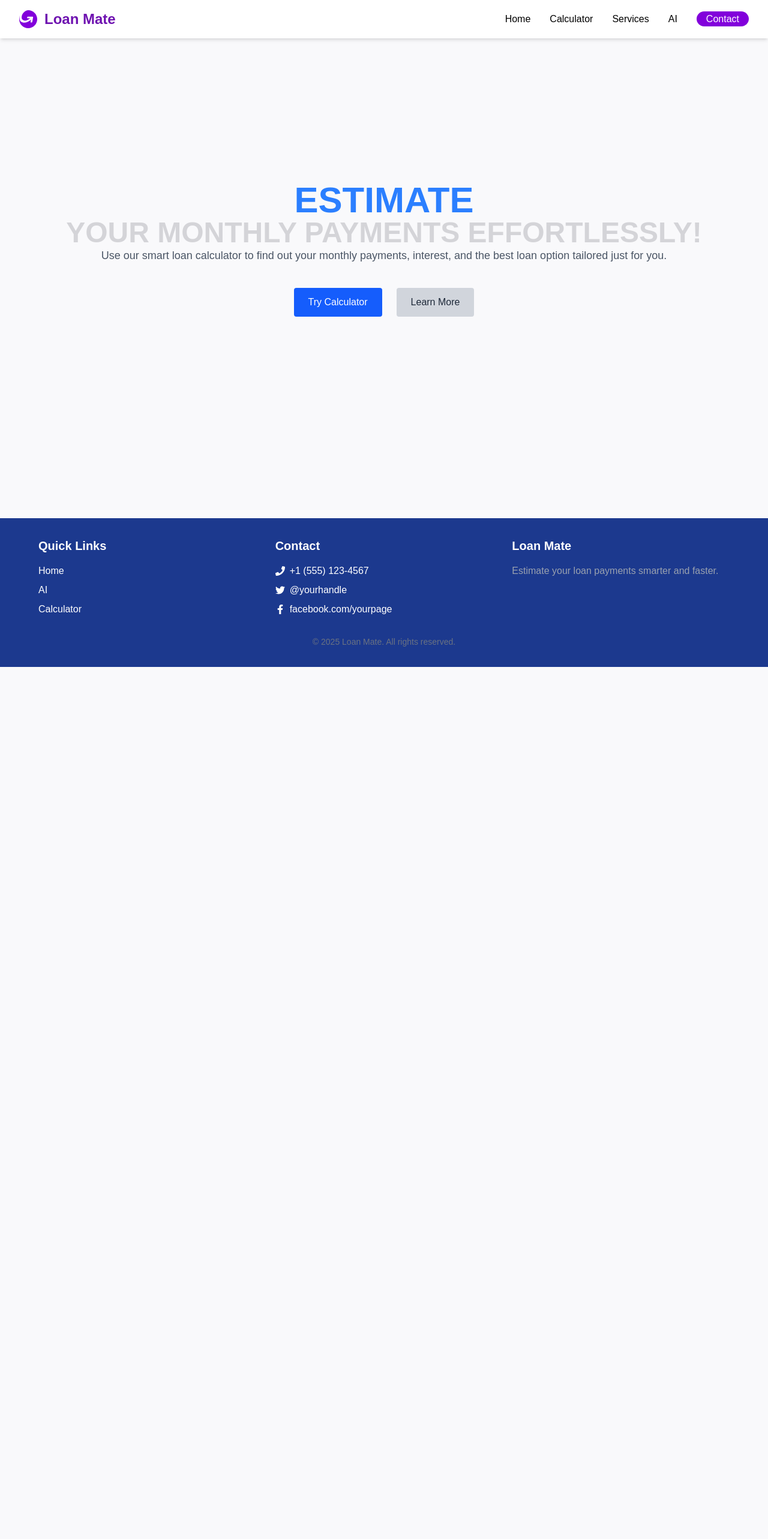
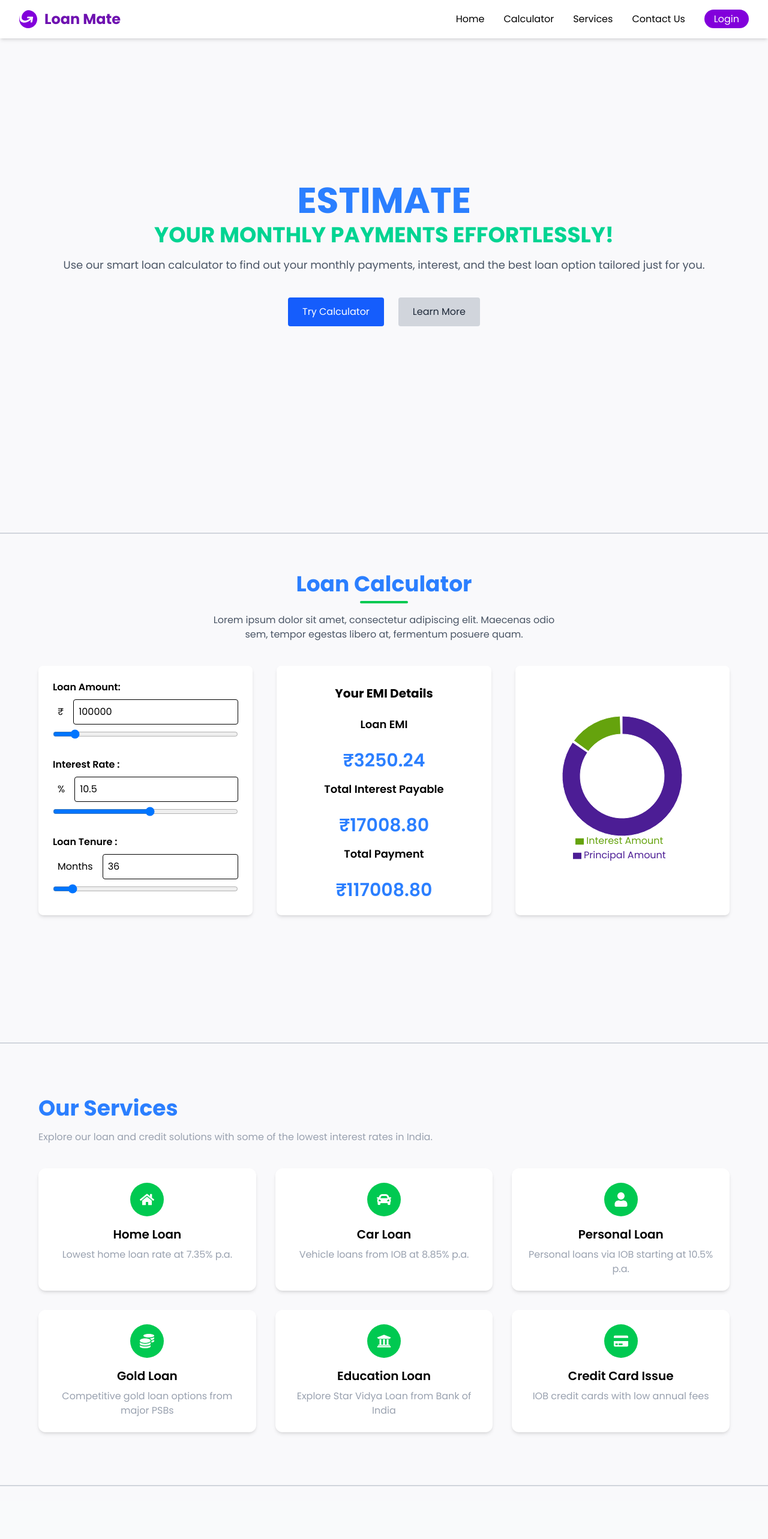
Before and after one commit to rohit-godara/LoanMate, a React (Vite) app: page / in a window 1280 px wide. Shown: the top 2566 px of the page at 60% size. Before the commit the page ends 1112 px from the top, so only its background shows below. Built offline with nearby package versions, Linux system fonts and the light colour scheme.

Commit message:
Add files via upload

```diff
--- a/index.html
+++ b/index.html
@@ -11,3 +11,4 @@
     <script type="module" src="/src/main.jsx"></script>
   </body>
 </html>
+<link href="https://fonts.googleapis.com/css2?family=Poppins:wght@400;600;700&display=swap" rel="stylesheet">
--- a/package.json
+++ b/package.json
@@ -15,6 +15,7 @@
     "react-dom": "^19.0.0",
     "react-icons": "^5.5.0",
     "react-router-dom": "^7.5.3",
+    "recharts": "^3.1.0",
     "tailwindcss": "^4.1.5"
   },
   "devDependencies": {
--- a/src/App.jsx
+++ b/src/App.jsx
@@ -5,6 +5,8 @@ import CalculatorPage from './CalculatorPage'
 import Layout from './components/Layout'
 import Services from './components/Services'
 import ContactPage from './components/ContactPage'
+import Login from './components/Login'
+import SignupPage from './components/SignupPage'
 
 
 
@@ -17,6 +19,8 @@ const App = () => {
           <Route path='/Calculator' element={<CalculatorPage />} />
           <Route path='/Services' element={<Services />} />
           <Route path="/contact" element={<ContactPage />} />
+          <Route path='/login' element={<Login/>} />
+          <Route path="/signup" element={<SignupPage />} />
         </Routes>
       </Layout>
     </Router>
--- a/src/CalculatorPage.jsx
+++ b/src/CalculatorPage.jsx
@@ -53,9 +53,9 @@ const CalculatorPage = () => {
 
       <div className="grid grid-cols-1 md:grid-cols-3 gap-10 w-full max-w-6xl">
         {/* Left: Input Form */}
-        <div className="bg-gray-900 p-6 rounded-lg shadow-md text-white">
+        <div className="bg-white p-6 rounded-lg shadow-md text-white">
           {/* Loan Amount */}
-          <div className="mb-6">
+          <div className="mb-6 text-black">
             <label className="block font-semibold mb-2">Loan Amount:</label>
             <div className="flex items-center space-x-2">
               <span className="bg-white px-2 py-1 rounded text-black">₹</span>
@@ -78,7 +78,7 @@ const CalculatorPage = () => {
           </div>
 
           {/* Interest Rate */}
-          <div className="mb-6">
+          <div className="mb-6 text-black">
             <label className="block font-semibold mb-2">Interest Rate :</label>
             <div className="flex items-center space-x-2">
               <span className="bg-white px-2 py-1 rounded text-black">%</span>
@@ -102,7 +102,7 @@ const CalculatorPage = () => {
           </div>
 
           {/* Loan Term */}
-          <div>
+          <div className='text-black'>
             <label className="block font-semibold mb-2">Loan Tenure :</label>
             <div className="flex items-center space-x-2">
               <span className="bg-white px-2 py-1 rounded text-black">Months</span>
@@ -126,26 +126,26 @@ const CalculatorPage = () => {
         </div>
 
         {/* Center: EMI Details */}
-        <div className="bg-gray-900 p-6 rounded-lg shadow-md text-white">
-          <h2 className="text-xl font-bold text-center bg-green-300 text-blue-500 py-2 rounded mb-4">Your EMI Details</h2>
+        <div className="p-6 rounded-lg shadow-md text-black bg-white">
+          <h2 className="text-xl font-bold text-center py-2 rounded mb-4">Your EMI Details</h2>
           <div className="space-y-4 text-center text-blue-500 text-lg font-semibold">
             <div>
-              Loan EMI<br />
-              <span className="text-3xl text-white">₹{monthlyPayment}</span>
+              <p className='text-black'>Loan EMI</p><br />
+              <span className="text-3xl">₹{monthlyPayment}</span>
             </div>
             <div>
-              Total Interest Payable<br />
-              <span className="text-3xl text-white">₹{totalInterest}</span>
+              <p className='text-black'>Total Interest Payable</p><br />
+              <span className="text-3xl">₹{totalInterest}</span>
             </div>
             <div>
-              Total Payment<br />
-              <span className="text-3xl text-white">₹{totalPayment}</span>
+              <p className='text-black'>Total Payment</p><br />
+              <span className="text-3xl">₹{totalPayment}</span>
             </div>
           </div>
         </div>
 
         {/* Right: Donut Chart */}
-        <div className="bg-gray-900 p-6 rounded-lg shadow-md flex justify-center items-center text-white">
+        <div className="bg-white p-6 rounded-lg shadow-md flex justify-center items-center text-white">
           <PieChart width={250} height={250}>
             <Pie
               data={data}
--- a/src/HeroSection.jsx
+++ b/src/HeroSection.jsx
@@ -1,18 +1,27 @@
-import React from 'react'
-import { Link } from 'react-router-dom'
+import React from 'react';
+import { Link } from 'react-router-dom';
+import CalculatorPage from './CalculatorPage';
+import Services from './components/Services';
+import ContactPage from './components/ContactPage';
 
 const HeroSection = () => {
-
   return (
     <>
-        {/* This is making empty space while navigating to Calculator Page */}
-        <div className='h-screen w-full bg-offwhite/95 text-black '>
-            <p className='text-center pt-60 uppercase font-bold text-5xl text-zinc-300'><span className='text-blue-500 text-6xl'>Estimate</span> <br /> Your Monthly Payments Effortlessly!</p>
-            <p className="text-lg text-center text-gray-600 mb-10">
+      <div className="min-h-screen w-full bg-offwhite/95 text-black">
+        <div className="text-center pt-60 uppercase font-bold text-5xl text-zinc-300">
+          <span className="text-blue-500 text-6xl">Estimate</span>
+          <br />
+          <span className="text-emerald-400 text-4xl">Your Monthly Payments Effortlessly!</span>
+        </div>
+
+        <p className="text-lg text-center text-gray-600 mb-10 mt-4">
           Use our smart loan calculator to find out your monthly payments, interest, and the best loan option tailored just for you.
         </p>
         <div className="flex justify-center gap-6">
-                <Link to={'/Calculator'} className="px-6 py-3 bg-blue-600 text-white rounded cursor-pointer hover:bg-blue-700 transition">
+          <Link
+            to={'/Calculator'}
+            className="px-6 py-3 bg-blue-600 text-white rounded cursor-pointer hover:bg-blue-700 transition"
+          >
             Try Calculator
           </Link>
           <button className="px-6 py-3 bg-gray-300 text-gray-800 rounded cursor-pointer hover:bg-gray-400 transition">
@@ -20,8 +29,15 @@ const HeroSection = () => {
           </button>
         </div>
       </div>
+
+      <hr className="border border-gray-300 shadow-md my-6" />
+      <CalculatorPage />
+      <hr className="border border-gray-300 shadow-md my-6" />
+      <Services />
+      <hr className="border border-gray-300 shadow-md my-6" />
+      <ContactPage />
     </>
-  )
-}
+  );
+};
 
-export default HeroSection
+export default HeroSection;
--- a/src/components/Footer.jsx
+++ b/src/components/Footer.jsx
@@ -4,7 +4,7 @@ import { FaTwitter, FaFacebookF, FaPhone } from 'react-icons/fa';
 
 const Footer = () => {
   return (
-    <footer className="bg-blue-900 text-white py-8 px-4 ">
+    <footer className="bg-blue-600 text-white py-8 px-4 ">
       <div className="max-w-6xl mx-auto grid grid-cols-1 md:grid-cols-2 lg:grid-cols-3 gap-8">
 
         {/* Quick Links */}
@@ -12,7 +12,7 @@ const Footer = () => {
           <h3 className="text-xl font-semibold mb-4">Quick Links</h3>
           <ul className="space-y-2">
             <li><Link to="/" className="hover:text-blue-400">Home</Link></li>
-            <li><Link to="/ai" className="hover:text-blue-400">AI</Link></li>
+            <li><Link to="/services" className="hover:text-blue-400">Services</Link></li>
             <li><Link to="/calculator" className="hover:text-blue-400">Calculator</Link></li>
           </ul>
         </div>
@@ -38,11 +38,11 @@ const Footer = () => {
         {/* Optional Extra Column (Brand or Logo) */}
         <div className="text-center md:text-left">
           <h3 className="text-xl font-semibold mb-4">Loan Mate</h3>
-          <p className="text-gray-400">Estimate your loan payments smarter and faster.</p>
+          <p className="text-gray-300">Estimate your loan payments smarter and faster.</p>
         </div>
       </div>
 
-      <div className="mt-8 text-center text-sm text-gray-500">
+      <div className="mt-8 text-center text-sm text-gray-300">
         &copy; {new Date().getFullYear()} Loan Mate. All rights reserved.
       </div>
     </footer>
--- /dev/null
+++ b/src/components/Login.jsx
@@ -0,0 +1,50 @@
+import React from 'react';
+
+const LoginPage = () => {
+  return (
+    <div className="min-h-screen flex items-center justify-center bg-gray-100 px-4">
+      <div className="bg-white shadow-lg rounded-lg p-8 w-full max-w-md border-t-8 border-purple-500">
+        <h2 className="text-3xl font-bold text-center text-purple-800 mb-6">Welcome Back</h2>
+        <p className="text-gray-600 text-center mb-8">Login to your Loan Mate account</p>
+
+        <form className="space-y-5">
+          <div>
+            <label className="block text-sm font-medium text-gray-700 mb-1">Email</label>
+            <input
+              type="email"
+              placeholder="you@example.com"
+              className="w-full border border-gray-300 rounded px-4 py-2 focus:outline-none focus:ring-2 focus:ring-purple-500"
+            />
+          </div>
+
+          <div>
+            <label className="block text-sm font-medium text-gray-700 mb-1">Password</label>
+            <input
+              type="password"
+              placeholder="••••••••"
+              className="w-full border border-gray-300 rounded px-4 py-2 focus:outline-none focus:ring-2 focus:ring-purple-500"
+            />
+          </div>
+
+          <button
+            type="submit"
+            className="w-full bg-purple-700 text-white py-2 rounded-full hover:bg-purple-800 transition-colors"
+          >
+            Login
+          </button>
+
+          <div className="text-center mt-4">
+            <p className="text-sm text-gray-600">
+              Don't have an account?{' '}
+              <a href="/signup" className="text-purple-600 hover:underline">
+                Sign Up
+              </a>
+            </p>
+          </div>
+        </form>
+      </div>
+    </div>
+  );
+};
+
+export default LoginPage;
--- a/src/components/Navbar.jsx
+++ b/src/components/Navbar.jsx
@@ -18,13 +18,13 @@ const Navbar = () => {
           <li><Link to="/" className="hover:text-purple-700">Home</Link></li>
           <li><Link to="/calculator" className="hover:text-purple-700">Calculator</Link></li>
           <li><Link to="/services" className="hover:text-purple-700">Services</Link></li>
-          <li><Link to="/ai" className="hover:text-purple-700">AI</Link></li>
+          <li><Link to="/contact" className="hover:text-purple-700">Contact Us</Link></li>
           <li>
             <Link
-              to="/contact"
+              to="/login"
               className="bg-purple-700 text-white px-4 py-1 rounded-full hover:bg-purple-800"
             >
-              Contact
+              Login
             </Link>
           </li>
         </ul>
--- a/src/components/Services.jsx
+++ b/src/components/Services.jsx
@@ -2,45 +2,72 @@ import React from 'react';
 import { FaHome, FaCar, FaUser, FaUniversity, FaCreditCard, FaCoins } from 'react-icons/fa';
 
 const services = [
-  { icon: <FaHome size={24} />, title: 'Home Loan' },
-  { icon: <FaCar size={24} />, title: 'Car Loan' },
-  { icon: <FaUser size={24} />, title: 'Personal Loan' },
-  { icon: <FaCoins size={24} />, title: 'Gold Loan' },
-  { icon: <FaUniversity size={24} />, title: 'Education Loan' },
-  { icon: <FaCreditCard size={24} />, title: 'Credit Card Issue' }
+  {
+    icon: <FaHome size={24} />,
+    title: 'Home Loan',
+    description: 'Lowest home loan rate at 7.35% p.a.',
+    link: 'https://bankofmaharashtra.in/personal-banking/loans/home-loan'
+  },
+  {
+    icon: <FaCar size={24} />,
+    title: 'Car Loan',
+    description: 'Vehicle loans from IOB at 8.85% p.a.',
+    link: 'https://www.iob.in/Vehicle-loans'
+  },
+  {
+    icon: <FaUser size={24} />,
+    title: 'Personal Loan',
+    description: 'Personal loans via IOB starting at 10.5% p.a.',
+    link: 'https://www.iob.in'
+  },
+  {
+    icon: <FaCoins size={24} />,
+    title: 'Gold Loan',
+    description: 'Competitive gold loan options from major PSBs',
+    link: 'https://sbi.co.in/web/personal-banking/loans/gold-loan'
+  },
+  {
+    icon: <FaUniversity size={24} />,
+    title: 'Education Loan',
+    description: 'Explore Star Vidya Loan from Bank of India',
+    link: 'https://bankofindia.co.in/education-loan'
+  },
+  {
+    icon: <FaCreditCard size={24} />,
+    title: 'Credit Card Issue',
+    description: 'IOB credit cards with low annual fees',
+    link: 'https://www.iob.in/CreditCard'
+  }
 ];
 
-const Services = () => {
-  return (
+const Services = () => (
   <section className="bg-grey text-white py-16 px-4">
     <div className="max-w-6xl mx-auto">
       <h2 className="text-3xl md:text-4xl font-bold text-blue-500 mb-4">Our Services</h2>
       <p className="text-gray-400 mb-10 max-w-2xl">
-          Lorem ipsum dolor sit amet, consectetur adipiscing elit. Maecenas odio sem, tempor egestas libero at,
-          fermentum posuere quam.
+        Explore our loan and credit solutions with some of the lowest interest rates in India.
       </p>
-
       <div className="grid md:grid-cols-3 gap-8">
-          {services.map((service, index) => (
-            <div
-              key={index}
-              className="bg-gray-900 p-6 rounded-xl shadow-md hover:shadow-lg transition"
+        {services.map((s, i) => (
+          <a
+            key={i}
+            href={s.link}
+            target="_blank"
+            rel="noopener noreferrer"
+            className="bg-white p-6 rounded-xl shadow-md hover:shadow-lg transition block"
           >
             <div className="flex justify-center mb-4">
               <div className="bg-green-500 text-white p-4 rounded-full">
-                  {service.icon}
+                {s.icon}
               </div>
             </div>
-              <h3 className="text-center text-xl font-semibold text-white mb-2">{service.title}</h3>
-              <p className="text-gray-400 text-center">
-                Lorem ipsum dolor sit amet, consectetur adipiscing elit. Maecenas odio sem.
-              </p>
-            </div>
+            <h3 className="text-center text-xl font-semibold text-black mb-2">{s.title}</h3>
+            <p className="text-gray-400 text-center">{s.description}</p>
+          </a>
         ))}
       </div>
     </div>
   </section>
 );
-};
 
 export default Services;
--- /dev/null
+++ b/src/components/SignupPage.jsx
@@ -0,0 +1,68 @@
+import React from 'react';
+
+const SignupPage = () => {
+  return (
+    <div className="min-h-screen flex items-center justify-center bg-gray-100 px-4">
+      <div className="bg-white shadow-lg rounded-lg p-8 w-full max-w-md border-t-8 border-purple-500">
+        <h2 className="text-3xl font-bold text-center text-purple-800 mb-6">Create Account</h2>
+        <p className="text-gray-600 text-center mb-8">Join Loan Mate to manage your loans smarter.</p>
+
+        <form className="space-y-5">
+          <div>
+            <label className="block text-sm font-medium text-gray-700 mb-1">Full Name</label>
+            <input
+              type="text"
+              placeholder="John Doe"
+              className="w-full border border-gray-300 rounded px-4 py-2 focus:outline-none focus:ring-2 focus:ring-purple-500"
+            />
+          </div>
+
+          <div>
+            <label className="block text-sm font-medium text-gray-700 mb-1">Email</label>
+            <input
+              type="email"
+              placeholder="you@example.com"
+              className="w-full border border-gray-300 rounded px-4 py-2 focus:outline-none focus:ring-2 focus:ring-purple-500"
+            />
+          </div>
+
+          <div>
+            <label className="block text-sm font-medium text-gray-700 mb-1">Password</label>
+            <input
+              type="password"
+              placeholder="Create a password"
+              className="w-full border border-gray-300 rounded px-4 py-2 focus:outline-none focus:ring-2 focus:ring-purple-500"
+            />
+          </div>
+
+          <div>
+            <label className="block text-sm font-medium text-gray-700 mb-1">Confirm Password</label>
+            <input
+              type="password"
+              placeholder="Repeat your password"
+              className="w-full border border-gray-300 rounded px-4 py-2 focus:outline-none focus:ring-2 focus:ring-purple-500"
+            />
+          </div>
+
+          <button
+            type="submit"
+            className="w-full bg-purple-700 text-white py-2 rounded-full hover:bg-purple-800 transition-colors"
+          >
+            Sign Up
+          </button>
+
+          <div className="text-center mt-4">
+            <p className="text-sm text-gray-600">
+              Already have an account?{' '}
+              <a href="/login" className="text-purple-600 hover:underline">
+                Login
+              </a>
+            </p>
+          </div>
+        </form>
+      </div>
+    </div>
+  );
+};
+
+export default SignupPage;
```
Also changed, not shown: 1 other file (tests, documents, lock files or other folders). Lines whose indentation alone changed are shown as unchanged.
